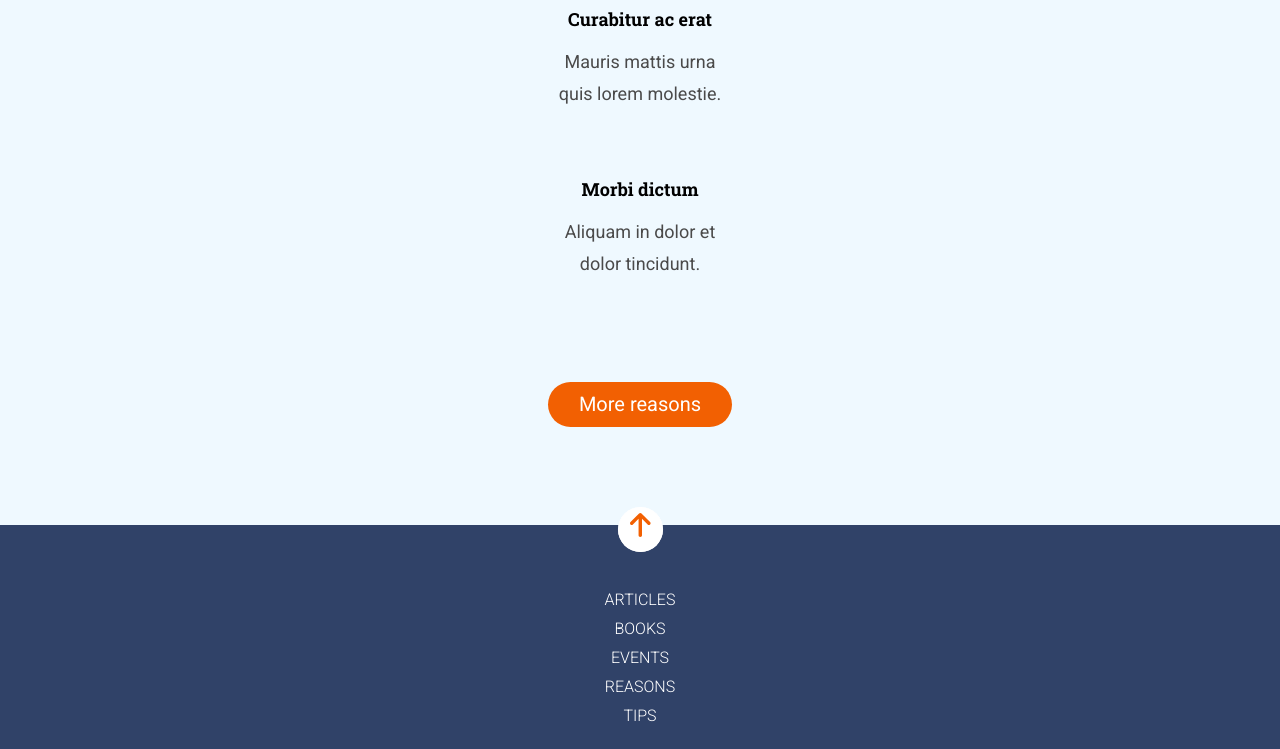
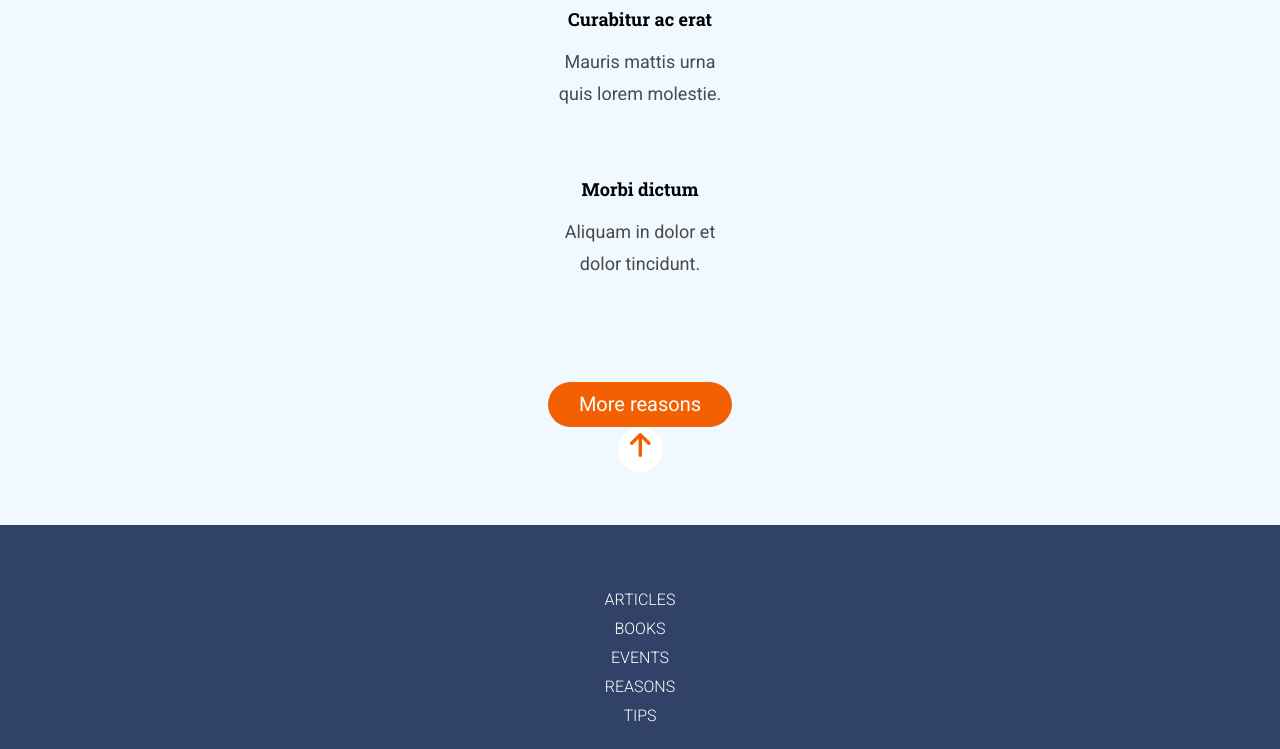
Before and after one commit to albavidalm/Anonymous-Proxy, a website: page src/html/index.html in a window 1280 px wide. Shown: the part 1451-2200 px from the top of the page. Drawn offline with nearby package versions, Linux system fonts and the light colour scheme; files that its build step writes are made by us from their sources; files whose address does not match are found by name.

Commit message:
Add buttons

```diff
--- a/src/html/index.html
+++ b/src/html/index.html
@@ -23,8 +23,8 @@
       <h1 class="hero__title">Anonimous Proxy</h1>
       <h3 class="hero__claim">In hac habitasse platea dictumst.</h3>
 
-      <div class="circle-scroll">
-        <a class="scroll-down__link" href="#3reasons" alt="Arrow down" title="Go to 3 reasons to purchase"><img class="scroll-down__img" src="./assets/images/ico-scroll-down.svg" alt="Down arrow" title="Down arrow"></a>
+      <div class="scroll-button">
+        <a class="scroll-button__link--down" href="#3reasons" alt="Arrow down" title="Go to 3 reasons to purchase"><img class="scroll-button__img" src="./assets/images/ico-scroll-down.svg" alt="Down arrow" title="Down arrow"></a>
       </div>
 
 
--- a/src/html/partials/action.html
+++ b/src/html/partials/action.html
@@ -19,8 +19,8 @@
   <div class="action__button"><a class="action__button--link" href="http://adalab.es" target="_blank" alt="More reasons" title="More reasons">More reasons</a></div>
 
 
-  <div class="circle-scroll-up">
-    <a class="scroll-down__link" href="#top-page" alt="Arrow up" title="Go to top"><img class="scroll-down__img" src="./assets/images/ico-arrow.svg" alt="Up arrow" title="Up arrow"></a>
+  <div class="scroll-button">
+    <a class="scroll-button__link--up" href="#top-page" alt="Arrow up" title="Go to top"><img class="scroll-button__img" src="./assets/images/ico-arrow.svg" alt="Up arrow" title="Up arrow"></a>
   </div>
 
   </div>
--- a/src/scss/core/_scrollbutton.scss
+++ b/src/scss/core/_scrollbutton.scss
@@ -1,17 +1,9 @@
-/* .circle-scroll {
-  width: 45px;
-  height: 45px;
-  background-color: white;
-  border-radius: 50%;
-}*/
-
-.scroll-down__link {
-  display: block;
+.scroll-button {
+  display: inline-block; /*El superior está centrado por el Flex, Centra al inferior*/
   height: 45px;
   width: 45px;
   background-color: white;
   border-radius: 50%;
-  color: $orange;
   line-height: 50px;
   &:hover {
     background-color: $burger-background-color;
--- a/src/scss/layout/_action.scss
+++ b/src/scss/layout/_action.scss
@@ -63,11 +63,6 @@
   }
 }
 
-.circle-scroll-up {
-  width: 45px;
-  height: 45px;
-  margin: 0 auto;
-  transform: translateY(80px);
-  background-color: white;
-  border-radius: 50%;
+.scroll-button .scroll-button__link--up {
+  transform: translateY(100px);
 }
```
